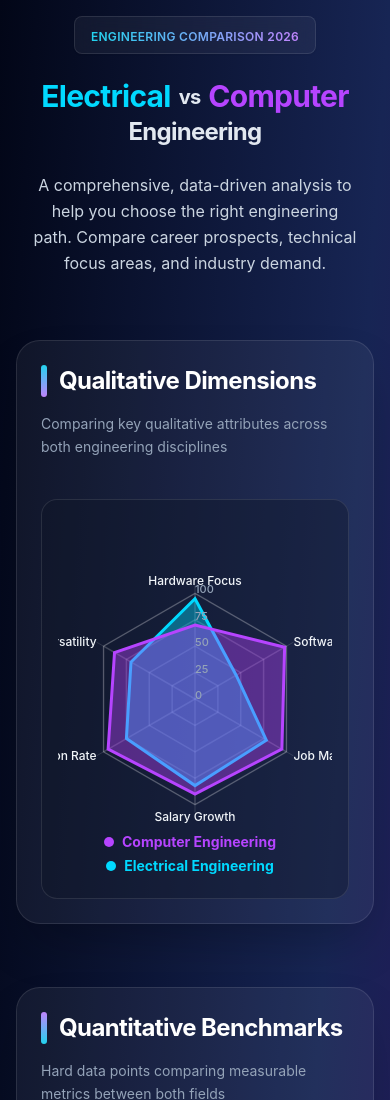
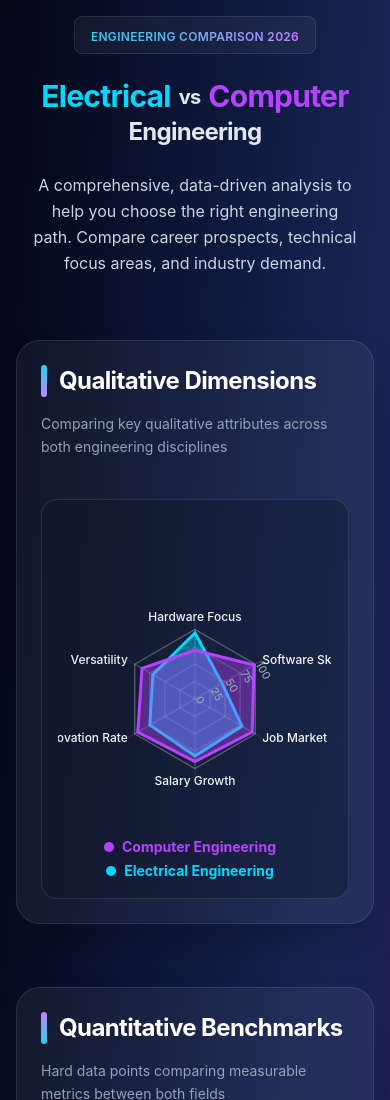
Before and after one commit to MateenCoder/engineering-comparison-dashboard, a React (Create React App) app: page / in a window 390 px wide. Shown: the top 1100 px of the page. Built offline with nearby package versions, Linux system fonts and the light colour scheme.

Commit message:
Fix Radar Chart mobile bugs (clipping and overlap)

```diff
--- a/src/App.js
+++ b/src/App.js
@@ -121,7 +121,13 @@ export default function EngineeringComparisonDashboard() {
                     {/* THE ACTUAL RADAR CHART */}
                     <div className="w-full bg-slate-900/40 rounded-2xl p-4 md:p-8 border border-white/10" style={{ height: '400px', minHeight: '400px' }}>
                         <ResponsiveContainer width="100%" height="100%">
-                            <RadarChart data={radarData} cx="50%" cy="50%">
+                            <RadarChart
+                                data={radarData}
+                                cx="50%"
+                                cy="50%"
+                                outerRadius="65%"
+                                margin={{ top: 10, right: 30, bottom: 0, left: 30 }}
+                            >
                                 <PolarGrid stroke="#ffffff30" strokeWidth={1.5} />
                                 <PolarAngleAxis
                                     dataKey="dimension"
@@ -129,7 +135,7 @@ export default function EngineeringComparisonDashboard() {
                                     stroke="#ffffff20"
                                 />
                                 <PolarRadiusAxis
-                                    angle={90}
+                                    angle={30}
                                     domain={[0, 100]}
                                     tick={{ fill: '#94a3b8', fontSize: 11, fontWeight: 500 }}
                                     stroke="#ffffff10"
```
